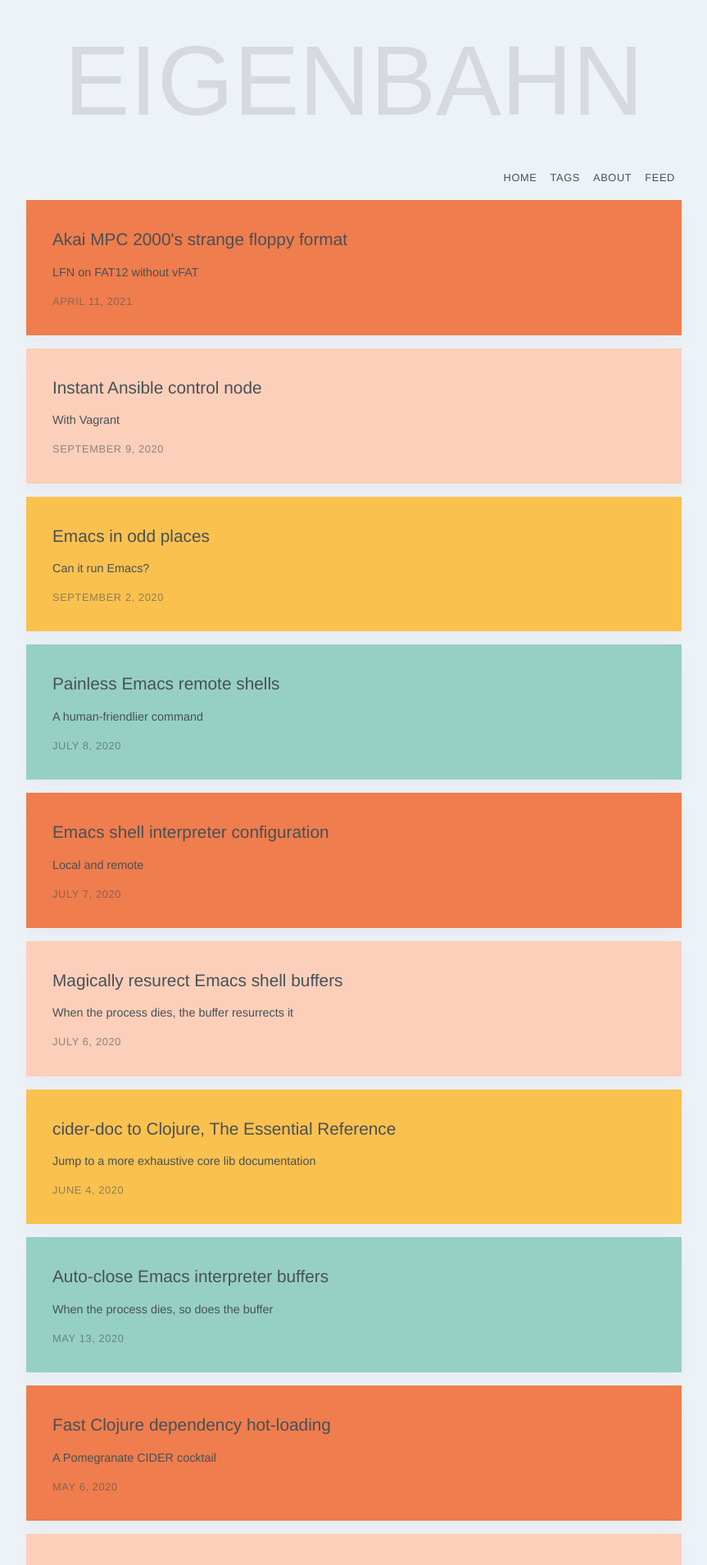
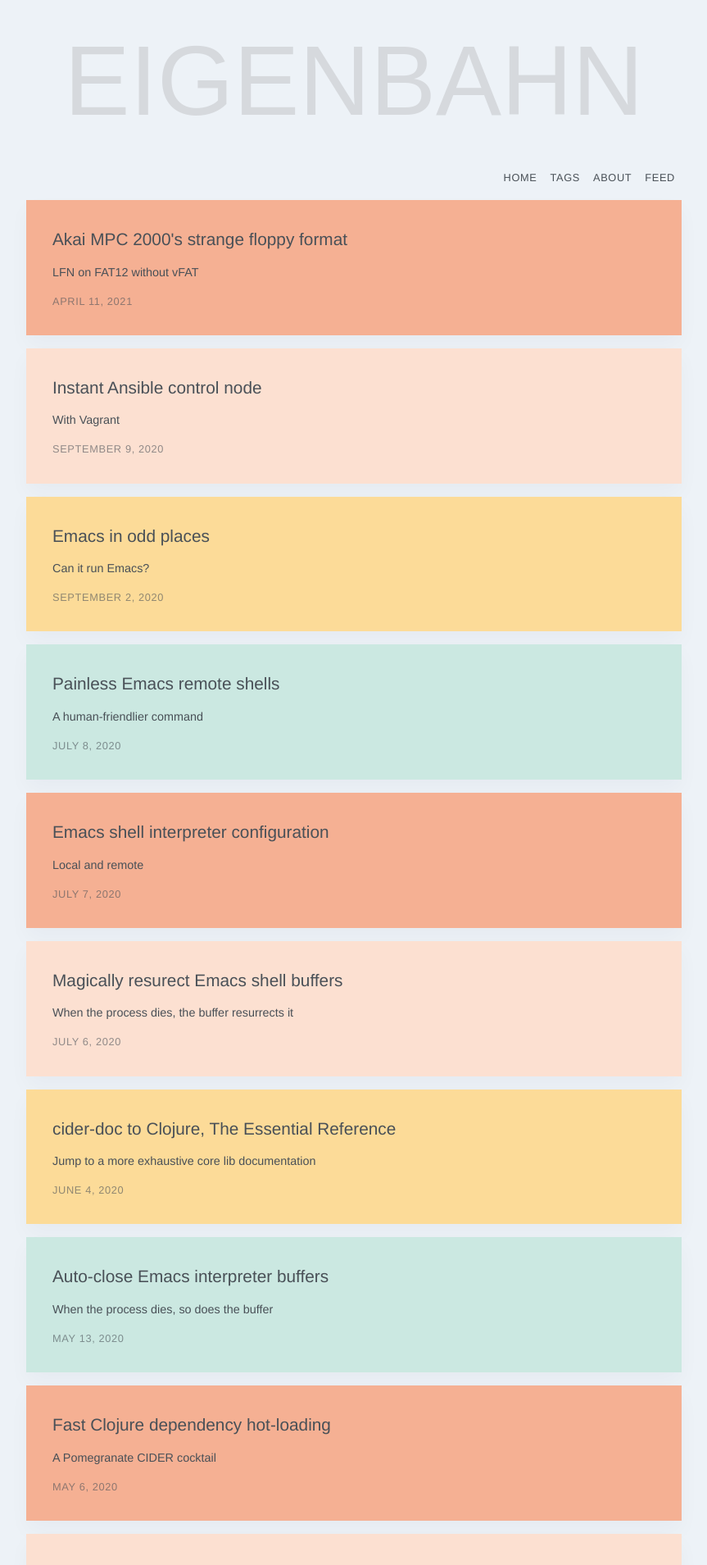
Before and after one commit to p3r7/blog, a Jekyll site: the page built from index.html, in a window 1280 px wide. Shown: the top 1909 px of the page at 82% size, without its empty margins (208-1071 px from the left). Built offline with Jekyll 4.4.1, drawn with Linux system fonts in a browser that asks for light colours; some web fonts are replaced.

Commit message:
Switching to toned-down color palette

```diff
--- a/_sass/_layout.scss
+++ b/_sass/_layout.scss
@@ -1,9 +1,28 @@
 
 :root {
-    --card-col-1: #fac14e;
-    --card-col-2: #fbcfb9;
-    --card-col-3: #ef7d4d;
-    --card-col-4: #96d0c3;
+    // colorie
+    // --card-col-1: #fac14e;
+    // --card-col-2: #fbcfb9;
+    // --card-col-3: #ef7d4d;
+    // --card-col-4: #96d0c3;
+
+    // toned-down
+    --card-col-1: #fcdb98;
+    --card-col-2: #fce0d1;
+    --card-col-3: #f5b093;
+    --card-col-4: #cbe8e1;
+
+    // grayscale
+    // --card-col-1: #c5c5c5;
+    // --card-col-2: #dadada;
+    // --card-col-3: #9a9a9a;
+    // --card-col-4: #bdbdbd;
+
+    // grayscale 2
+    // --card-col-1: #d0c4ad;
+    // --card-col-2: #e1d8d3;
+    // --card-col-3: #ab948b;
+    // --card-col-4: #b5c1be;
 }
 
 html {
```
